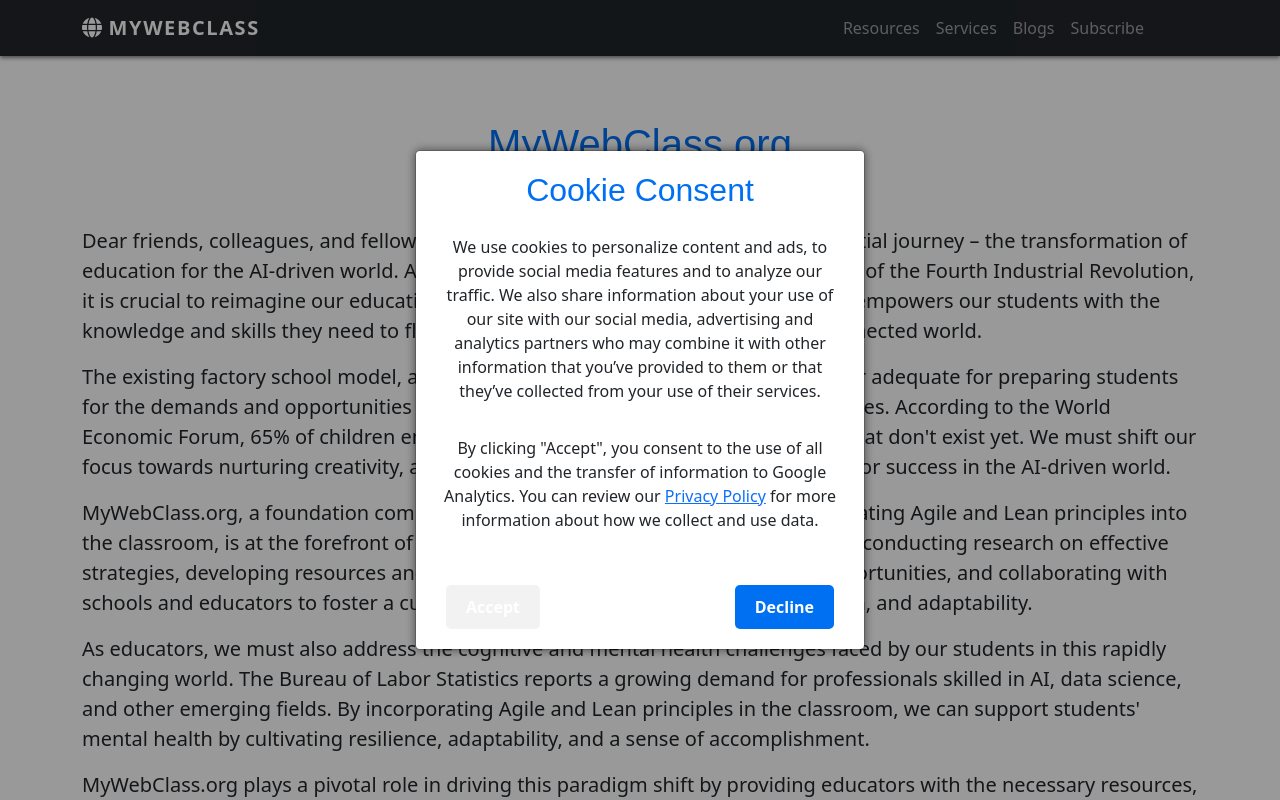
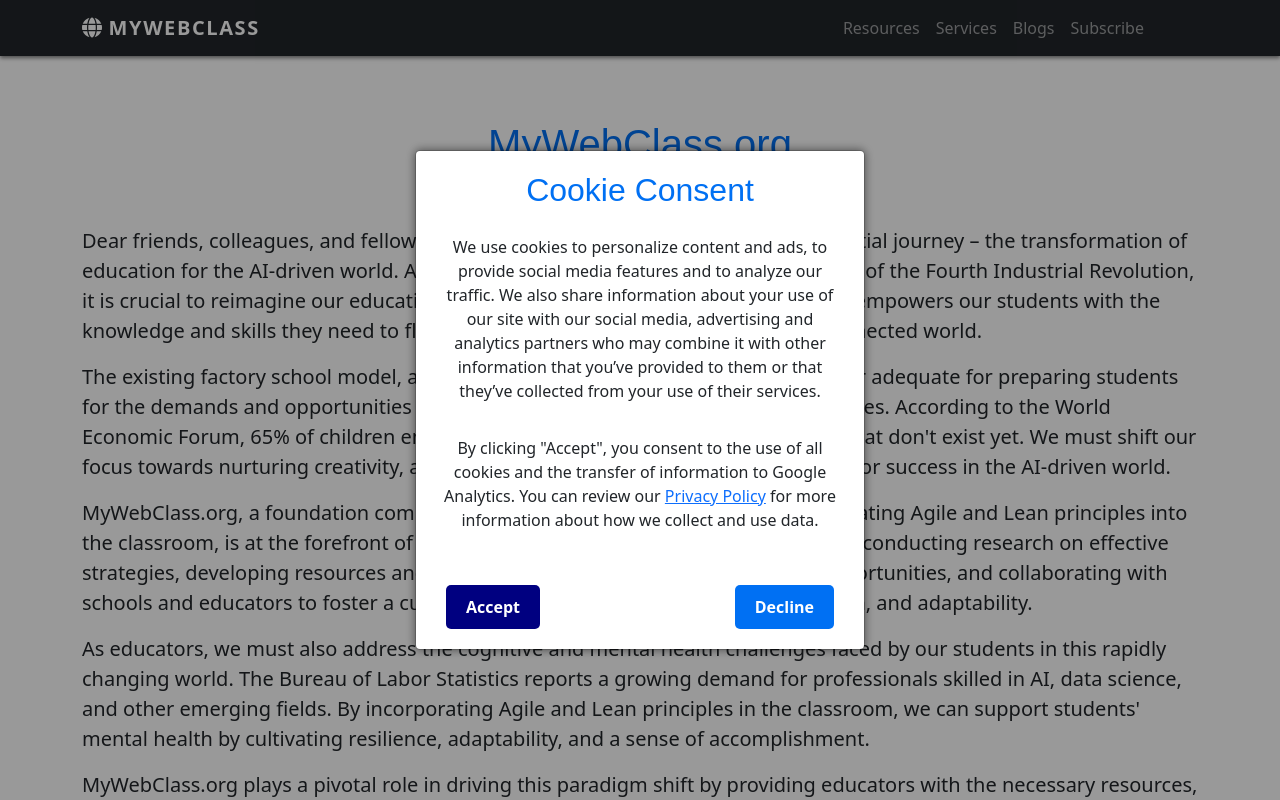
Before and after one commit to NJIT-WIS/project-2-team-sar, a Next.js app: page /aboutus in a window 1280 px wide. In both pictures the pointer is over the button "Accept". Shown: the top 800 px of the page. Built offline with nearby package versions, Linux system fonts and the light colour scheme.

Commit message:
edited modal button

```diff
--- a/components/modal.jsx
+++ b/components/modal.jsx
@@ -71,6 +71,9 @@ export default function CookieConsentModal() {
           width: 100%;
           margin-top: 20px;
         }
+        .modal-buttons button:hover {
+          background-color: navy;
+        }
       `}</style>
     </>
   );
--- a/styles/globals.css
+++ b/styles/globals.css
@@ -102,5 +102,5 @@ button:hover {
 }
 
 .modal-buttons button:hover {
-  background-color: #f2f2f2;
+  background-color: #c7141400;
 }
```
